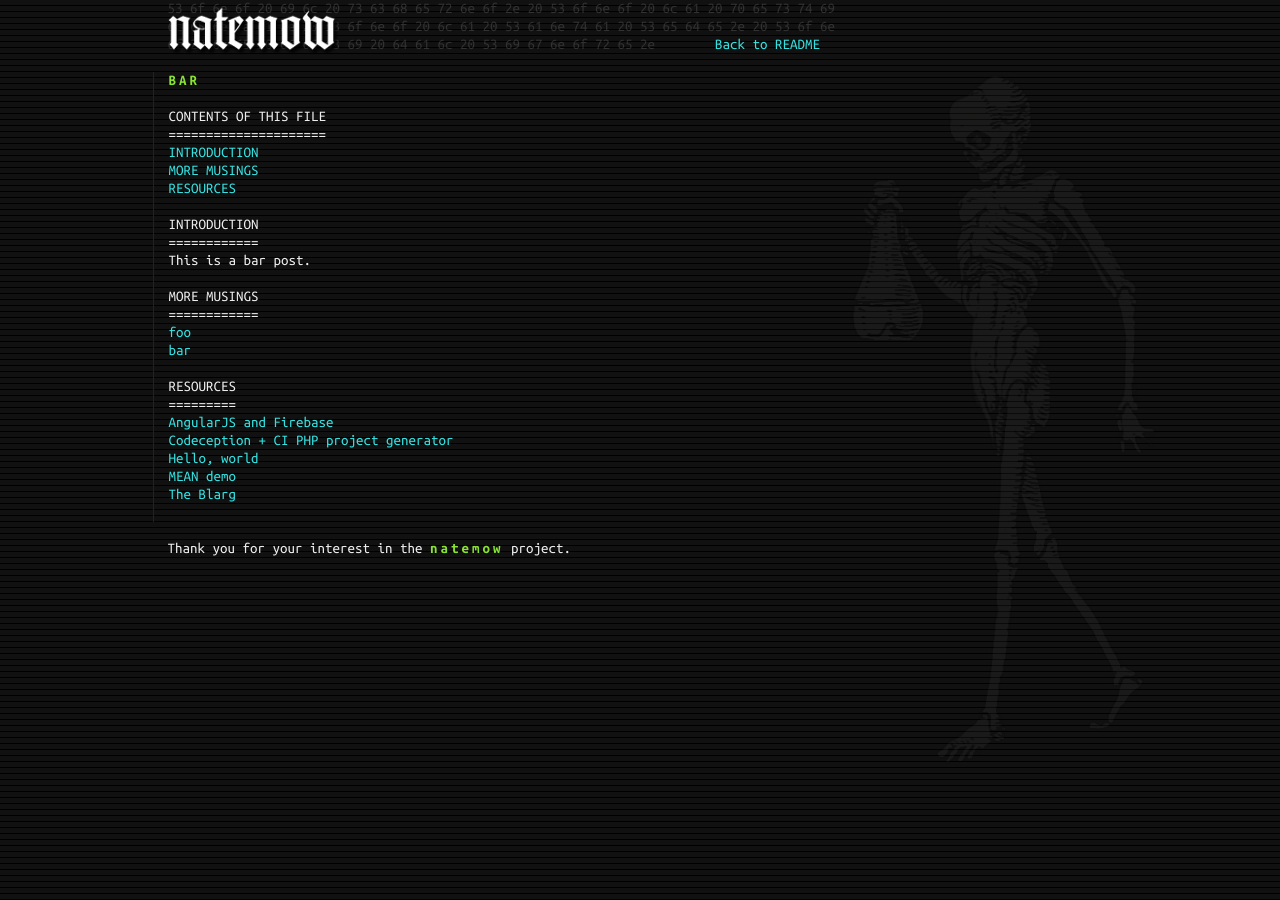
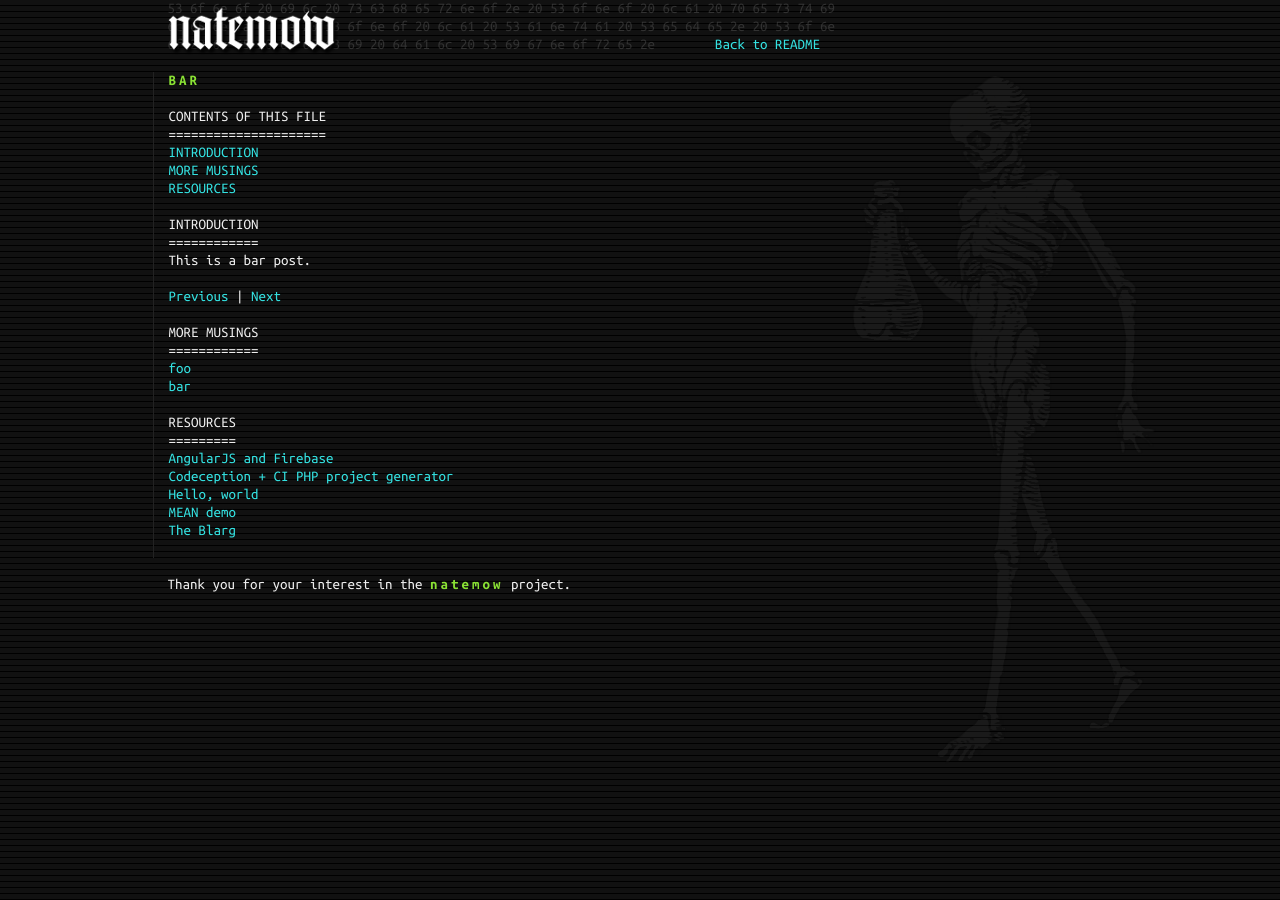
Before and after one commit to natemow/natemow.github.io, a Jekyll site: the page built from _posts/2015-08-29-bar.md, in a window 1280 px wide. Built offline with Jekyll 4.4.1, drawn with Linux system fonts in a browser that asks for light colours; nearby versions of some CDN libraries.

Commit message:
Added test blog stuff.

```diff
--- a/_layouts/default.html
+++ b/_layouts/default.html
@@ -13,6 +13,9 @@
 {{ content }}
 
         {% if page.tags.first == "blog" %}
+
+        <p><a href="{{ page.previous }}">Previous</a> | <a href="{{ page.next }}">Next</a></p>
+
         <h2>More musings</h2>
           {% include nav-blog.html %}
         {% endif %}
```
